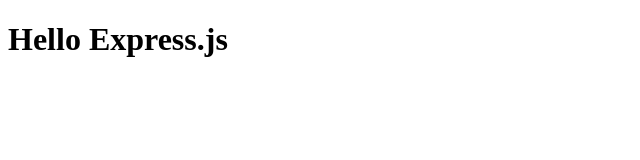
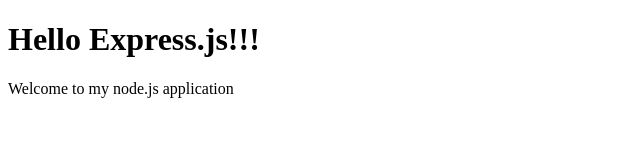
Before and after one commit to leohtun/web-server, a website: page public/index.html in a window 1280 px wide. Shown: the whole page, without its empty margins (0-640 px from the left). Drawn offline with Linux system fonts and the light colour scheme.

Commit message:
Update index.html

```diff
--- a/public/index.html
+++ b/public/index.html
@@ -7,7 +7,8 @@
 </head>
 
 <body>
-    <h1>Hello Express.js</h1>
+    <h1>Hello Express.js!!!</h1>
+    <p>Welcome to my node.js application</p>
 </body>
 
 </html>
```
